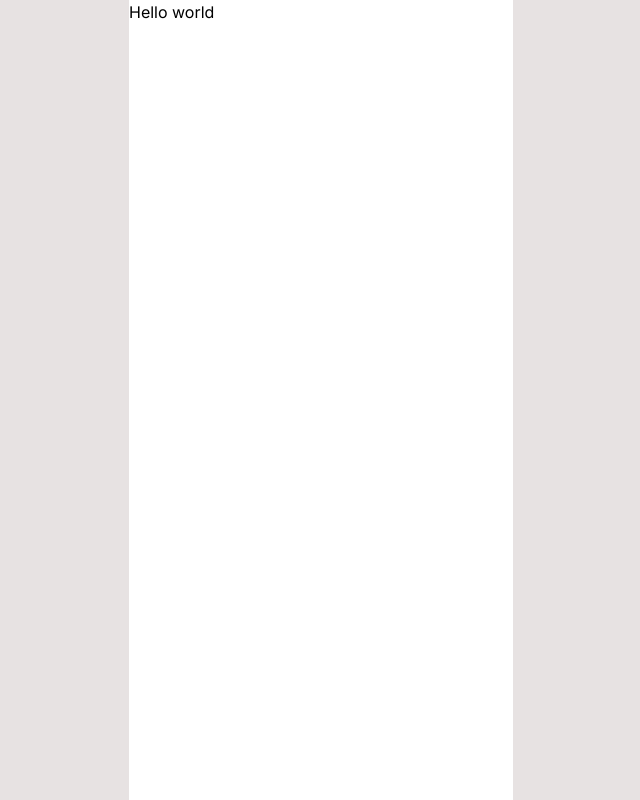
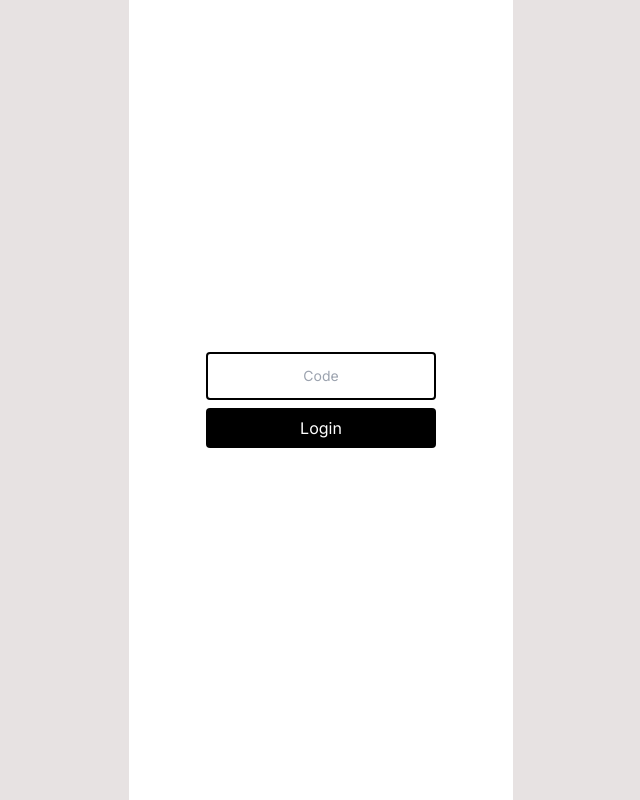
Before and after one commit to nithincspnr/family, a React (Vite) app in the folder family-ui/: page / in a window 1280 px wide. Shown: the whole page, without its empty margins (319-959 px from the left). Built offline with nearby package versions, Linux system fonts and the light colour scheme.

Commit message:
simple auth for UI

```diff
--- a/family-ui/src/App.jsx
+++ b/family-ui/src/App.jsx
@@ -13,6 +13,7 @@ import Search from "./search";
 import Layout from "./Layout";
 import Profile from "./profile";
 // import Admin from "./admin";
+import Login from "./components/Login";
 
 // Create a client
 const queryClient = new QueryClient();
@@ -20,7 +21,7 @@ const queryClient = new QueryClient();
 const router = createBrowserRouter(
   createRoutesFromElements(
     <Route path="/" element={<Layout />}>
-      <Route index element={<>Hello world</>} />
+      <Route index element={<Login />} />
       <Route path="search" element={<Search />} />
       <Route path="profile/:id" element={<Profile />} />
 
--- a/family-ui/src/Layout.jsx
+++ b/family-ui/src/Layout.jsx
@@ -1,6 +1,17 @@
-import { Outlet } from "react-router-dom";
+import { Outlet, useNavigate } from "react-router-dom";
+import { useEffect } from "react";
+import { localStorage } from "./utils";
 
 const Layout = () => {
+  const navigate = useNavigate();
+  const isLoggedIn = localStorage.getItem("isLoggedIn");
+
+  useEffect(() => {
+    if (isLoggedIn !== "true") {
+      navigate("./");
+    }
+  }, [isLoggedIn, navigate]);
+
   return (
     <div className="container mx-auto max-w-sm h-full bg-white">
       <Outlet />
--- /dev/null
+++ b/family-ui/src/components/Login.jsx
@@ -0,0 +1,43 @@
+import { useEffect, useRef } from "react";
+import { getItem, setItem } from "../utils/local-storage";
+import { useNavigate } from "react-router-dom";
+
+const UIToken = "login";
+
+const Login = () => {
+  const inputRef = useRef();
+  const navigate = useNavigate();
+  const isLoggedIn = getItem("isLoggedIn");
+
+  useEffect(() => {
+    if (isLoggedIn === "true") {
+      navigate("/search");
+    }
+  }, [isLoggedIn, navigate]);
+
+  const onButtonClick = () => {
+    if (inputRef.current.value === UIToken) {
+      setItem("isLoggedIn", true);
+      navigate("/search");
+    }
+  };
+
+  return (
+    <div className="h-screen flex flex-col items-center justify-center gap-2">
+      <input
+        ref={inputRef}
+        type="text"
+        className="border-2 border-black px-3 py-3 focus:outline-none text-sm w-3/5 rounded text-center"
+        placeholder="Code"
+      />
+      <button
+        className="px-5 h-10 bg-black text-white rounded w-3/5"
+        onClick={onButtonClick}
+      >
+        Login
+      </button>
+    </div>
+  );
+};
+
+export default Login;
--- a/family-ui/src/components/admin/Reducers.js
+++ /dev/null
@@ -1,40 +0,0 @@
-const initialAddProfileState = {
-  searchResults: {
-    partner: [],
-    kids: [],
-    parents: [],
-  },
-  newProfile: {
-    name: "",
-    place: "",
-    partner: [],
-    kids: [],
-    parents: [],
-  },
-};
-
-const AddProfileReducer = (state, action) => {
-  switch (action.type) {
-    case "search_result": {
-      return {
-        ...state,
-        searchResults: {
-          ...state.searchResults,
-          [action.searchFor]: [...action.results],
-        },
-      };
-    }
-    case "update_profile": {
-      return {
-        ...state,
-        newProfile: {
-          ...state.newProfile,
-          [action.field]: action.value,
-        },
-      };
-    }
-  }
-  throw Error("Unknown action: " + action.type);
-};
-
-export { AddProfileReducer, initialAddProfileState };
--- /dev/null
+++ b/family-ui/src/utils/index.js
@@ -0,0 +1,3 @@
+import * as localStorage from "./local-storage";
+
+export { localStorage };
--- /dev/null
+++ b/family-ui/src/utils/local-storage.js
@@ -0,0 +1,4 @@
+const getItem = (key) => localStorage.getItem(key);
+const setItem = (key, value) => localStorage.setItem(key, value);
+
+export { getItem, setItem };
```
